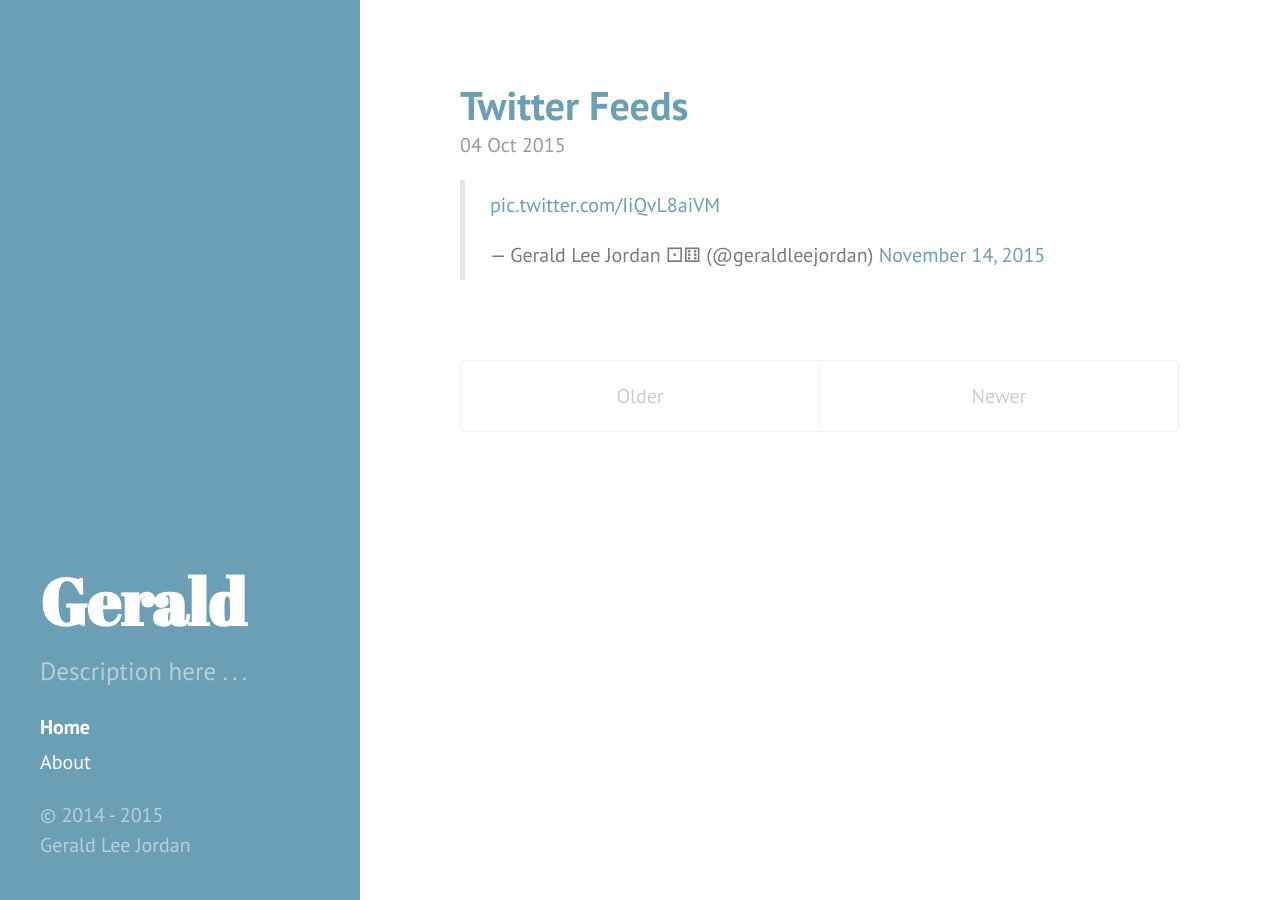
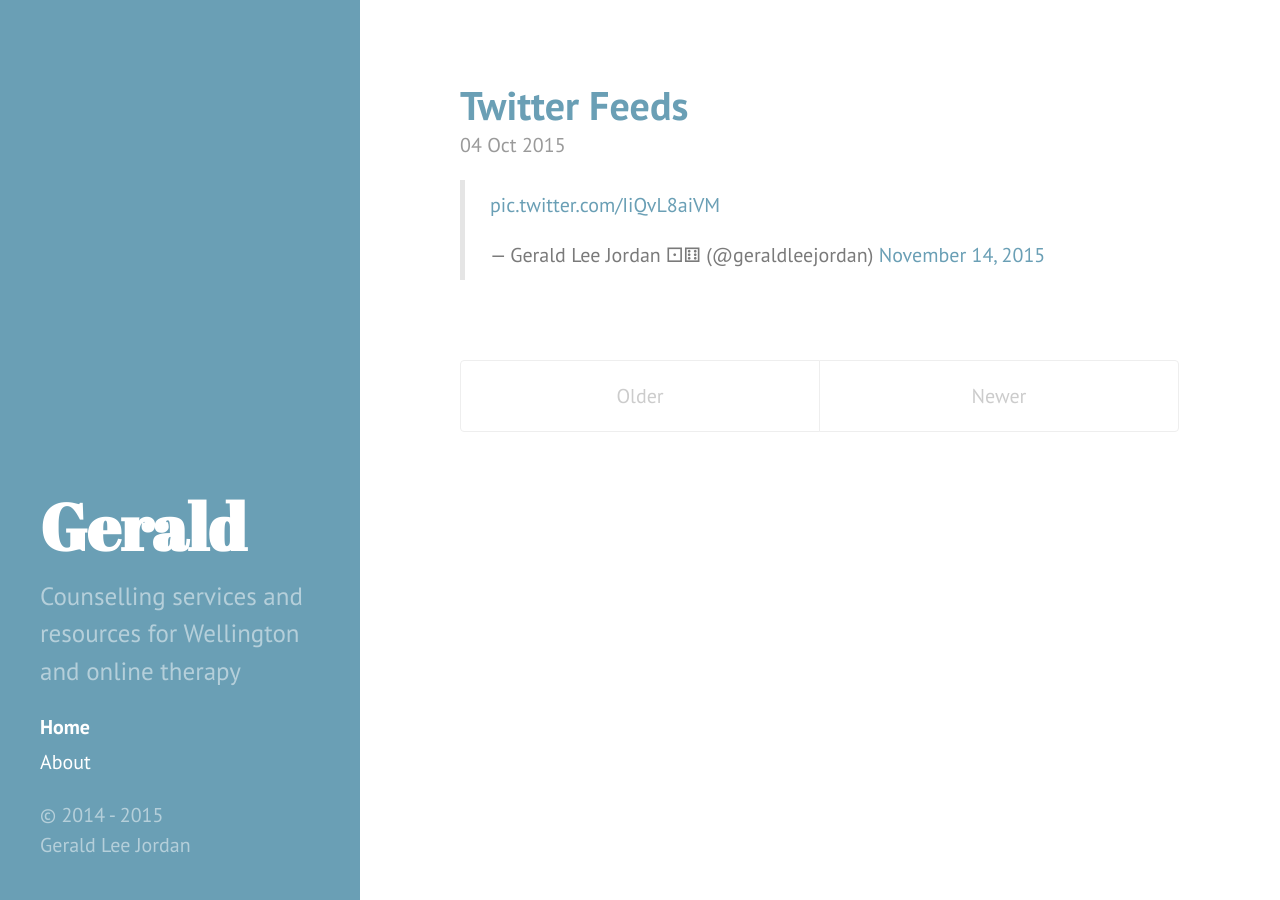
Before and after one commit to geraldnz/geraldnz.github.com, a Jekyll site: the page built from index.html, in a window 1280 px wide. Built offline with Jekyll 4.4.1, drawn with Linux system fonts in a browser that asks for light colours; Markdown is read by kramdown in place of the engine named in the settings; the list of posts is cut into pages by our own code; comment, search, counter and statistics services are not loaded.

Commit message:
Update _config.yml

```diff
--- a/_config.yml
+++ b/_config.yml
@@ -9,7 +9,7 @@ relative_permalinks: true
 # Setup
 title:               Gerald
 tagline:             'counselling wellington resources'
-description:         'Description here . . . '
+description:         'Counselling services and resources for Wellington and online therapy'
 url:                 http://gerald.nz
 baseurl:             /
 paginate:            5
```
